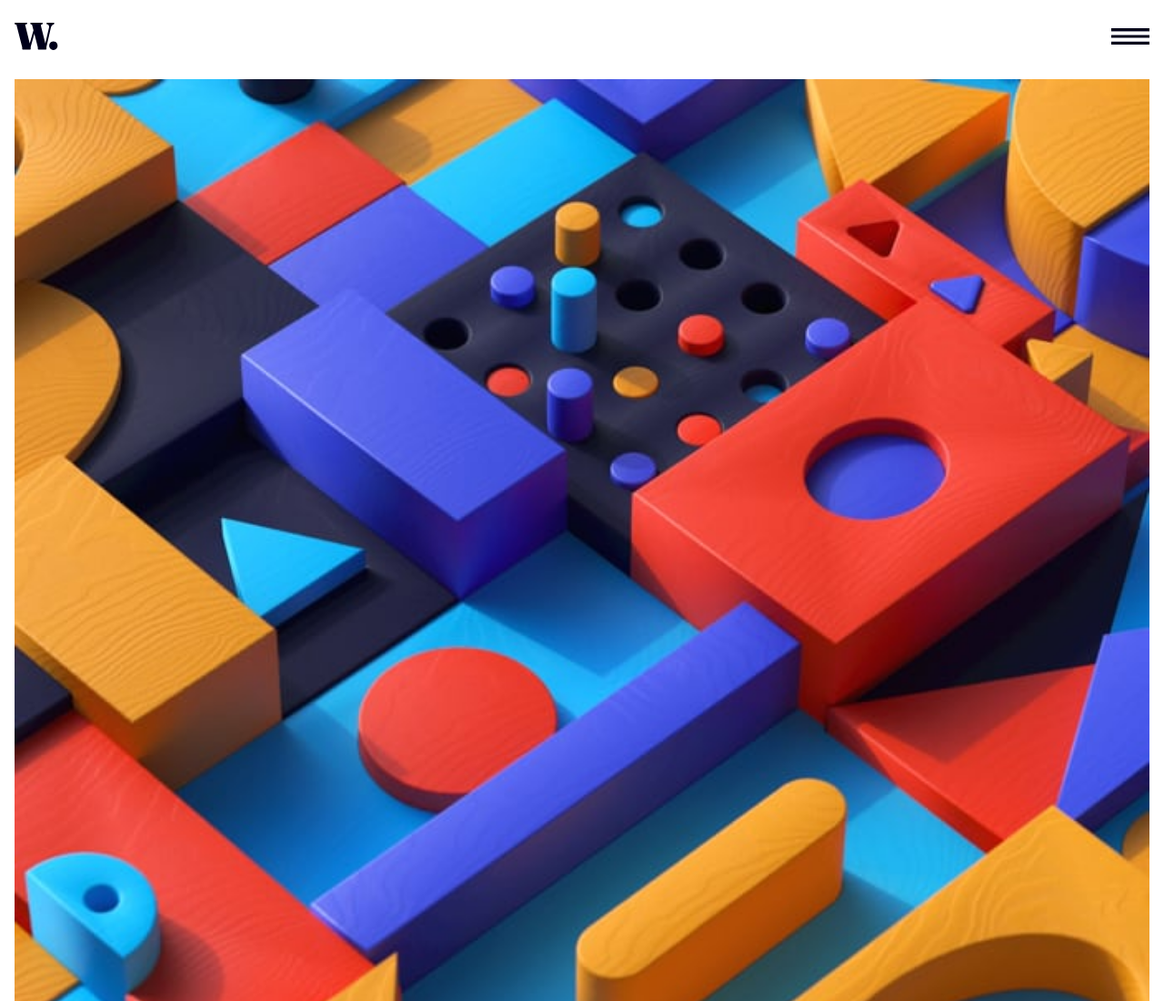
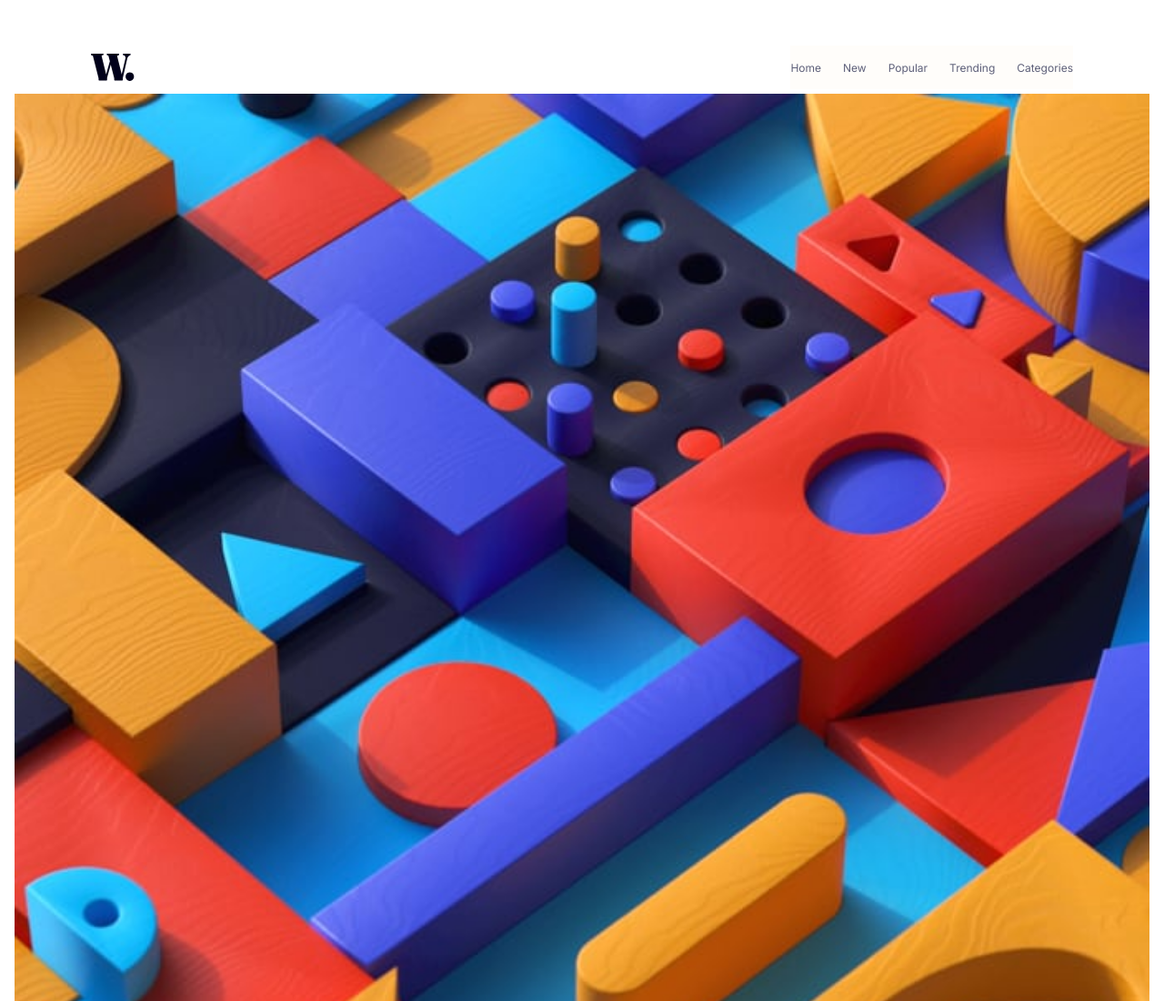
Before and after one commit to DamianRi/news-homepage-main, a plain HTML site: page index.html in a window 1280 px wide. Shown: the top 1100 px of the page at 91% size. Drawn offline with Linux system fonts and the light colour scheme.

Commit message:
Header for desktop

```diff
--- a/css/style.scss
+++ b/css/style.scss
@@ -79,6 +79,10 @@ header {
           li {
             font-size: 1.8rem;
             height: 4rem;
+            a {
+              text-decoration: none;
+              color: inherit;
+            }
           }
         }
 
@@ -221,3 +225,51 @@ main {
 .attribution a {
   color: hsl(228, 45%, 44%);
 }
+
+@media screen and (min-width: 600px) {
+  header {
+    padding: 5rem 10rem 0;
+    min-height: 5rem;
+    .menu {
+      width: fit-content;
+      .menu-icon {
+        display: none;
+      }
+      .menu-section {
+        position: relative;
+        &.hide {
+          display: inline-block;
+        }
+        .menu-section__left {
+          display: none;
+        }
+        .menu-section__right {
+          position: relative;
+          width: fit-content;
+          padding: 0;
+          .menu-options__close-icon {
+            display: none;
+          }
+          .menu-options {
+            display: flex;
+            flex-direction: row;
+            justify-content: center;
+            align-items: center;
+            margin: 0;
+            height: 4.8rem;
+            gap: 2.4rem;
+            li {
+              width: fit-content;
+              height: fit-content;
+              font-size: 1.2rem;
+              color: $dark-grayish-blue;
+              &:hover {
+                color: $soft-red;
+              }
+            }
+          }
+        }
+      }
+    }
+  }
+}
--- a/index.html
+++ b/index.html
@@ -21,11 +21,11 @@
         <div class="menu-section__right">
           <span class="menu-options__close-icon"></span>
           <ol class="menu-options">
-            <li>Home</li>
-            <li>New</li>
-            <li>Popular</li>
-            <li>Trending</li>
-            <li>Categories</li>
+            <li><a href="#">Home</a></li>
+            <li><a href="#">New</a></li>
+            <li><a href="#">Popular</a></li>
+            <li><a href="#">Trending</a></li>
+            <li><a href="#">Categories</a></li>
           </ol>
         </div>
       </section>
```
Also changed, not shown: css/style.css, 1 other file.
